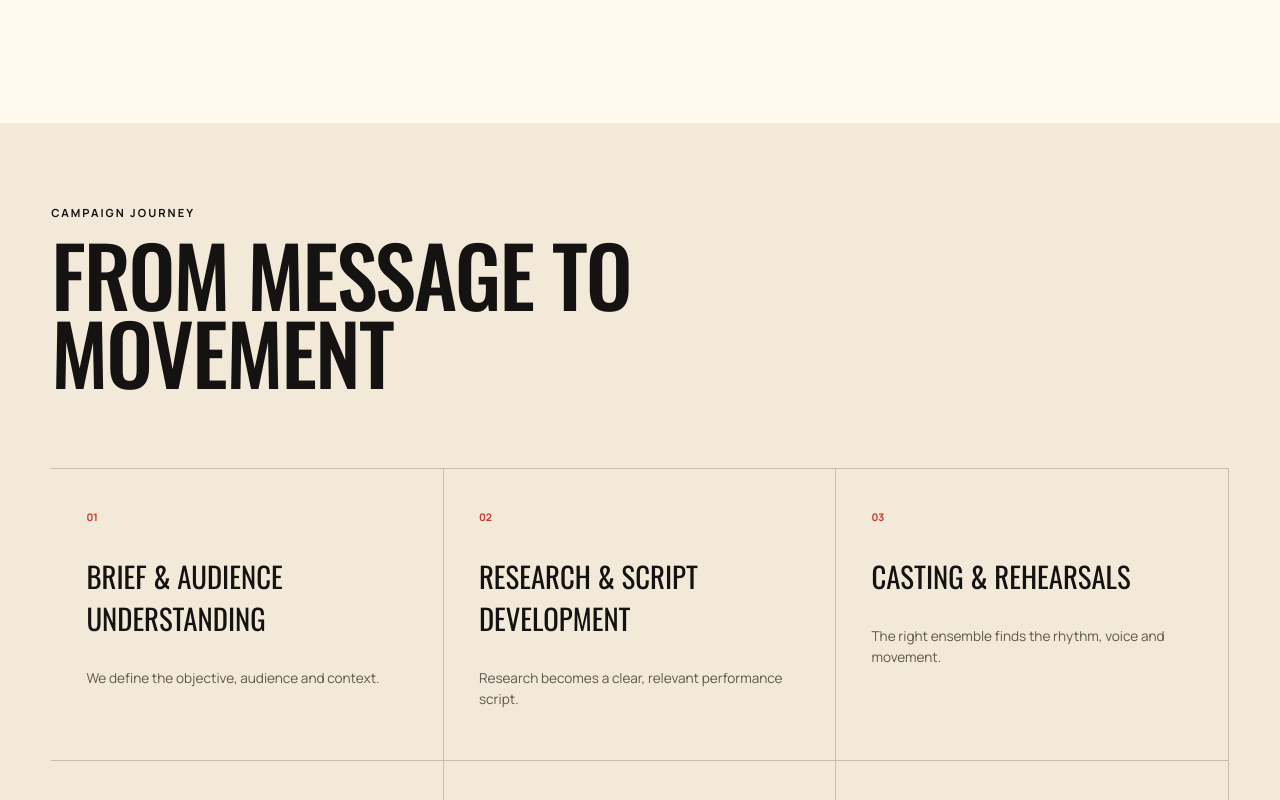
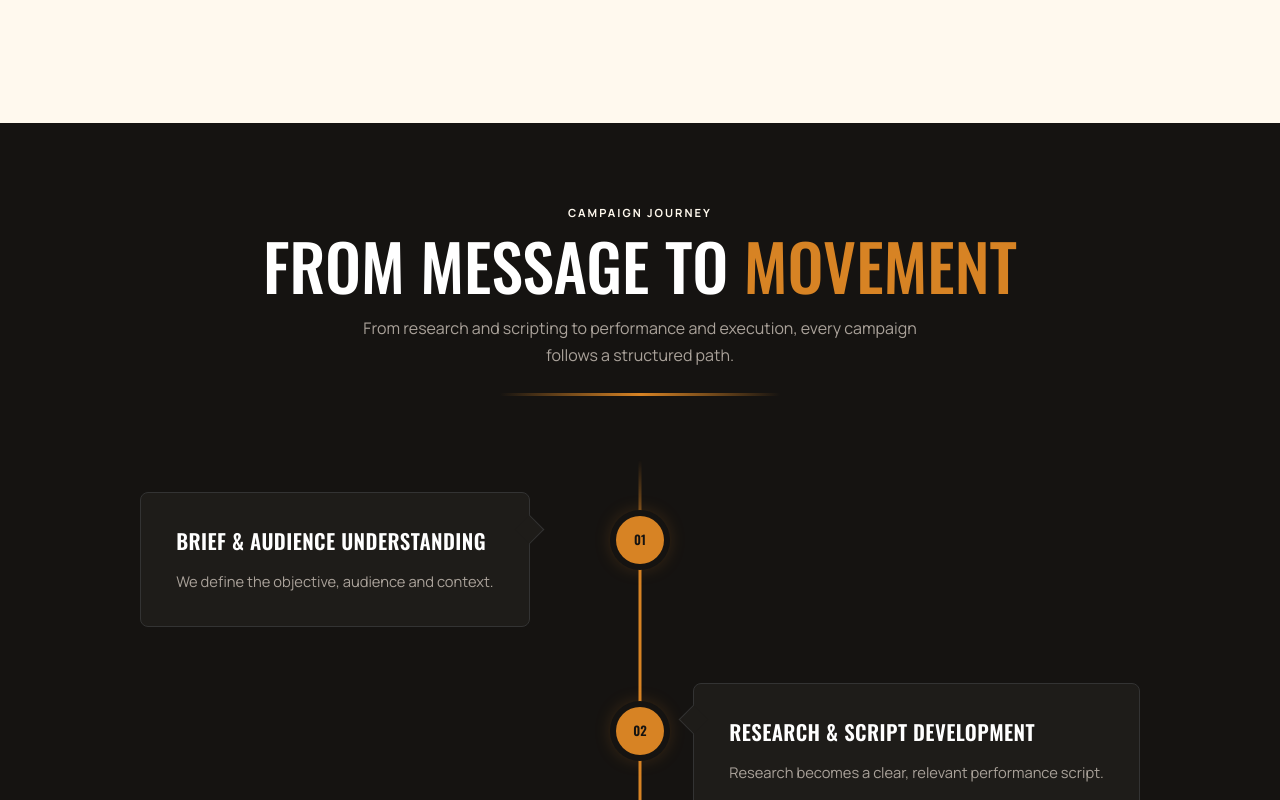
Before and after one commit to rameezwangde/W.I-Events, a React (Vite) app: page / in a window 1280 px wide. Shown: the part 3420-4220 px from the top of the page. Built offline with nearby package versions, Linux system fonts and the light colour scheme.

Commit message:
feat: add Home page component and central site data configuration

```diff
--- a/src/data/siteData.js
+++ b/src/data/siteData.js
@@ -94,7 +94,14 @@ export const faqs = [
   ['How can we request a campaign quotation?','Share the topic, city, preferred date and approximate number of performances through the enquiry form, phone or WhatsApp.']
 ]
 
-export const process = ['Brief & audience understanding','Research & script development','Casting & rehearsals','Production & campaign planning','On-ground performances','Documentation & reporting']
+export const process = [
+  ['Brief & audience understanding','We define the objective, audience and context.'],
+  ['Research & script development','Research becomes a clear, relevant performance script.'],
+  ['Casting & rehearsals','The right ensemble finds the rhythm, voice and movement.'],
+  ['Production & campaign planning','Locations, logistics and approvals become one operating plan.'],
+  ['On-ground performances','Performances meet audiences in real public spaces.'],
+  ['Documentation & reporting','Campaign activity is documented for review and learning.']
+]
 
 export const seo = {
   '/': ['Nukkad Natak Company in Delhi | W.I. Events & Promotions','Professional Nukkad Natak, CSR campaigns, roadshows, theatre productions and rural activations delivered across Delhi and India.'],
--- a/src/pages/Home.jsx
+++ b/src/pages/Home.jsx
@@ -20,7 +20,7 @@ export default function Home() {
 
     <section className="why section"><SectionTitle eyebrow="WHY NUKKAD NATAK" title="Why Street Theatre Creates Real Engagement" /><div className="stage-wrapper" style={{position: 'relative', width: 'min(600px, 90vw)', aspectRatio: 1, margin: '3rem auto'}}><div className="stage" style={{width: '100%', margin: 0, position: 'absolute', inset: 0}}>{['CROWDS GATHER', 'MESSAGES LAND', 'PEOPLE PARTICIPATE', 'STORIES STAY', 'CONVERSATIONS BEGIN'].map((x, i) => <div className={`stage__point p${i + 1}`} key={x}><span>0{i + 1}</span><div className="point-text">{x}</div></div>)}</div><div className="stage__center"><span>LIVE</span><strong>Human<br />Connection</strong></div></div></section>
 
-    <section className="journey section section--parchment"><SectionTitle eyebrow="CAMPAIGN JOURNEY" title="From Message to Movement" /><div className="timeline">{process.map((x, i) => <div className="timeline__step" key={x}><span>{String(i + 1).padStart(2, '0')}</span><h3>{x}</h3><p>{i === 0 ? 'We define the objective, audience and context.' : i === 1 ? 'Research becomes a clear, relevant performance script.' : i === 2 ? 'The right ensemble finds the rhythm, voice and movement.' : i === 3 ? 'Locations, logistics and approvals become one operating plan.' : i === 4 ? 'Performances meet audiences in real public spaces.' : 'Campaign activity is documented for review and learning.'}</p></div>)}</div></section>
+    <section className="journey section section--dark"><div className="process-header"><span className="eyebrow">CAMPAIGN JOURNEY</span><h2>From Message to <em>Movement</em></h2><p>From research and scripting to performance and execution, every campaign follows a structured path.</p></div><div className="process-timeline">{process.map(([heading,text],i)=><div className={`process-step ${i%2===0?'process-step--left':'process-step--right'}`} key={i}><div className="process-step__dot"><span>{String(i+1).padStart(2,'0')}</span></div><div className="process-step__card"><h3>{heading}</h3><p>{text}</p></div></div>)}</div></section>
 
     <section className="topics-preview section"><SectionTitle eyebrow="THE SCALE OF THE WORK" title="MORE THAN A PERFORMANCE. A REACH." copy="From local communities to nationwide campaigns, every number represents people reached, messages delivered and stories brought to life." /><div className="topic-wall">{(() => { const stats = [{ icon: Award, title: '10+', text: 'YEARS Experience' },{ icon: Globe, title: '13+', text: 'LANGUAGES' },{ icon: Megaphone, title: '200+', text: 'CAMPAIGNS' },{ icon: MapPin, title: '100+', text: 'LOCATIONS' },{ icon: Map, title: 'PAN INDIA', text: 'REACH' }]; return stats.map((s, i) => { const Icon = s.icon; return <div key={i} className={`topic-block topic-block--${i}`}><span style={{display: 'flex', alignItems: 'center', gap: '0.75rem', opacity: 0.8, fontSize: '1.25rem', fontWeight: 500, marginBottom: '1rem'}}><Icon size={32} strokeWidth={1.5} /> 0{i + 1}</span><h3 style={{fontSize: 'clamp(2.5rem, 5vw, 4rem)', marginBottom: '0.5rem'}}>{s.title}</h3><p style={{fontSize: '1.2rem', letterSpacing: '0.1em'}}>{s.text}</p></div> }) })()}</div></section>
 
```
